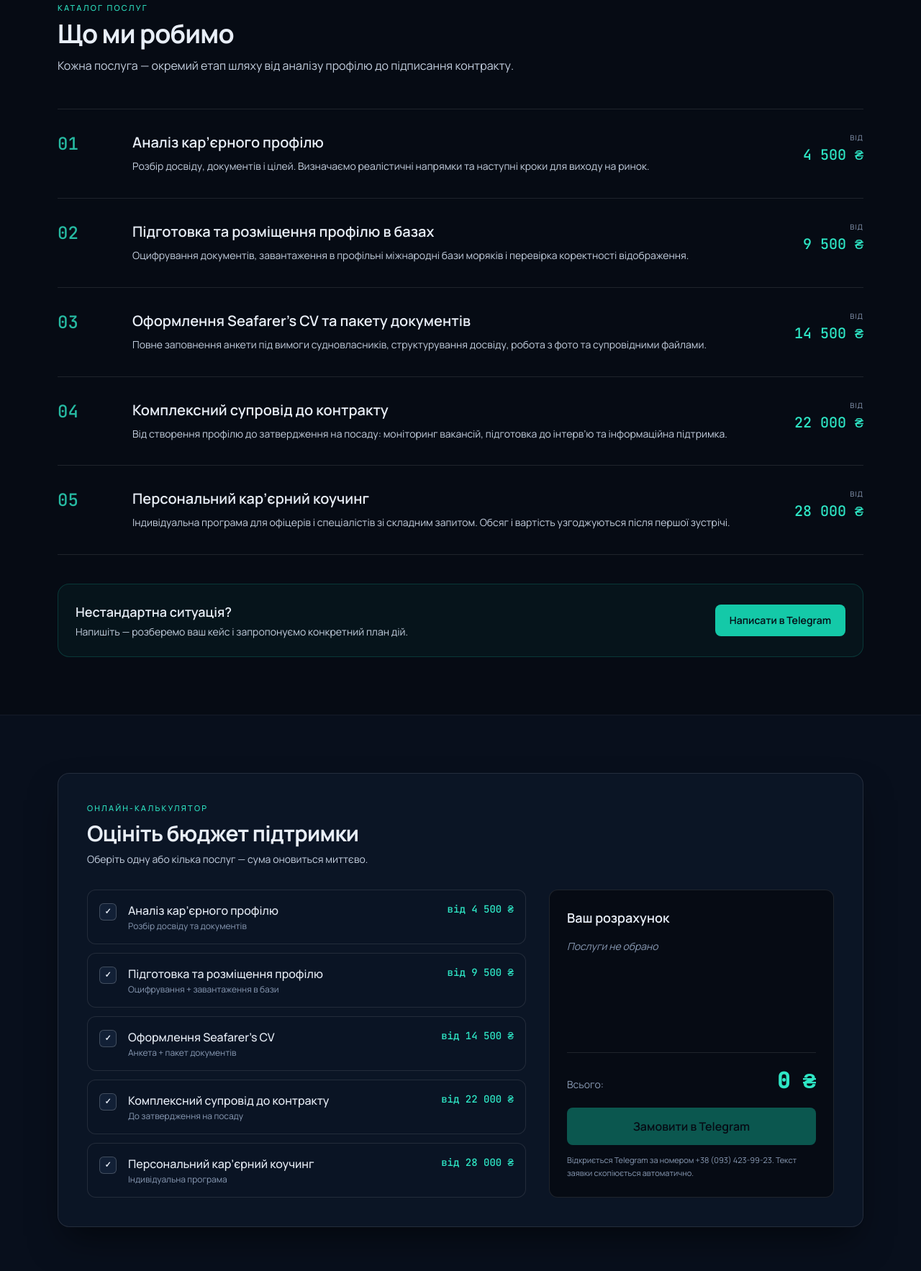
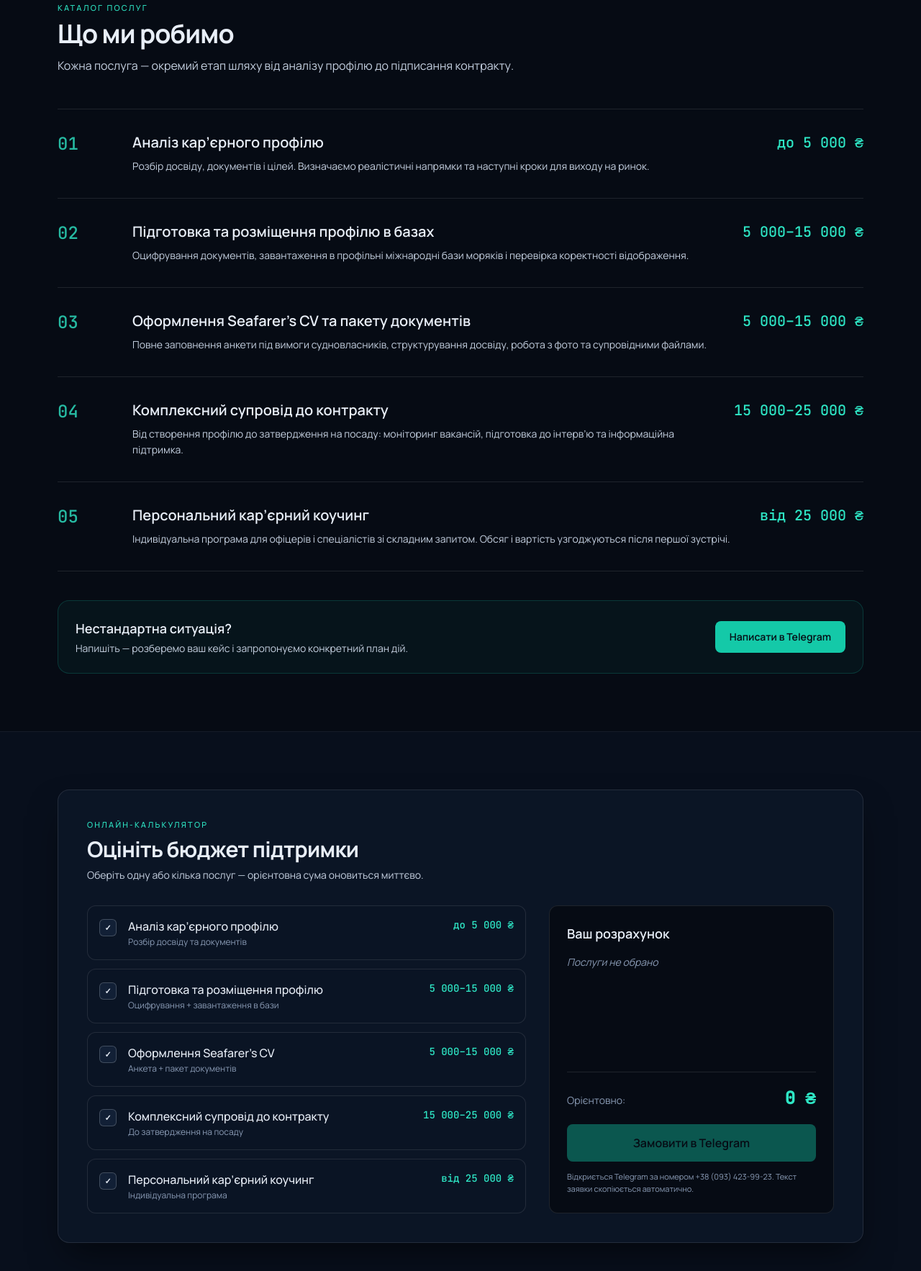
Before and after one commit to crewdocssolution/babayan-georgiy, a plain HTML site: page index.html in a window 1280 px wide. Shown: the part 910-2676 px from the top of the page at 72% size. Drawn offline with nearby package versions, Linux system fonts and the light colour scheme.

Commit message:
Prices as ranges matching payment purpose brackets

```diff
--- a/index.html
+++ b/index.html
@@ -176,8 +176,7 @@ tailwind.config = {
             <p class="text-mist-200 text-sm leading-relaxed">Розбір досвіду, документів і цілей. Визначаємо реалістичні напрямки та наступні кроки для виходу на ринок.</p>
           </div>
           <div class="md:text-right">
-            <div class="text-[10px] uppercase tracking-widest text-mist-400 mb-0.5">від</div>
-            <div class="font-mono text-xl text-signal-400">4 500 ₴</div>
+            <div class="font-mono text-xl text-signal-400">до 5 000 ₴</div>
           </div>
         </div>
         <div class="grid md:grid-cols-[5rem_1fr_auto] gap-4 md:gap-6 py-8 border-b border-white/10 items-start">
@@ -187,8 +186,7 @@ tailwind.config = {
             <p class="text-mist-200 text-sm leading-relaxed">Оцифрування документів, завантаження в профільні міжнародні бази моряків і перевірка коректності відображення.</p>
           </div>
           <div class="md:text-right">
-            <div class="text-[10px] uppercase tracking-widest text-mist-400 mb-0.5">від</div>
-            <div class="font-mono text-xl text-signal-400">9 500 ₴</div>
+            <div class="font-mono text-xl text-signal-400">5 000–15 000 ₴</div>
           </div>
         </div>
         <div class="grid md:grid-cols-[5rem_1fr_auto] gap-4 md:gap-6 py-8 border-b border-white/10 items-start">
@@ -198,8 +196,7 @@ tailwind.config = {
             <p class="text-mist-200 text-sm leading-relaxed">Повне заповнення анкети під вимоги судновласників, структурування досвіду, робота з фото та супровідними файлами.</p>
           </div>
           <div class="md:text-right">
-            <div class="text-[10px] uppercase tracking-widest text-mist-400 mb-0.5">від</div>
-            <div class="font-mono text-xl text-signal-400">14 500 ₴</div>
+            <div class="font-mono text-xl text-signal-400">5 000–15 000 ₴</div>
           </div>
         </div>
         <div class="grid md:grid-cols-[5rem_1fr_auto] gap-4 md:gap-6 py-8 border-b border-white/10 items-start">
@@ -209,8 +206,7 @@ tailwind.config = {
             <p class="text-mist-200 text-sm leading-relaxed">Від створення профілю до затвердження на посаду: моніторинг вакансій, підготовка до інтерв’ю та інформаційна підтримка.</p>
           </div>
           <div class="md:text-right">
-            <div class="text-[10px] uppercase tracking-widest text-mist-400 mb-0.5">від</div>
-            <div class="font-mono text-xl text-signal-400">22 000 ₴</div>
+            <div class="font-mono text-xl text-signal-400">15 000–25 000 ₴</div>
           </div>
         </div>
         <div class="grid md:grid-cols-[5rem_1fr_auto] gap-4 md:gap-6 py-8 items-start">
@@ -220,8 +216,7 @@ tailwind.config = {
             <p class="text-mist-200 text-sm leading-relaxed">Індивідуальна програма для офіцерів і спеціалістів зі складним запитом. Обсяг і вартість узгоджуються після першої зустрічі.</p>
           </div>
           <div class="md:text-right">
-            <div class="text-[10px] uppercase tracking-widest text-mist-400 mb-0.5">від</div>
-            <div class="font-mono text-xl text-signal-400">28 000 ₴</div>
+            <div class="font-mono text-xl text-signal-400">від 25 000 ₴</div>
           </div>
         </div>
       </div>
@@ -244,54 +239,54 @@ tailwind.config = {
       <div class="rounded-2xl border border-white/10 bg-abyss-800/40 p-6 sm:p-10 shadow-card">
         <p class="text-[11px] uppercase tracking-[0.2em] text-signal-400 mb-2 font-medium">Онлайн-калькулятор</p>
         <h2 class="text-3xl font-bold tracking-tight mb-2">Оцініть бюджет підтримки</h2>
-        <p class="text-mist-200 text-sm mb-8">Оберіть одну або кілька послуг — сума оновиться миттєво.</p>
+        <p class="text-mist-200 text-sm mb-8">Оберіть одну або кілька послуг — орієнтовна сума оновиться миттєво.</p>
 
         <div class="grid lg:grid-cols-5 gap-8">
           <div class="lg:col-span-3 space-y-3">
             <label class="check-card flex items-start gap-4 p-4 rounded-xl border border-white/10 cursor-pointer hover:border-signal-500/30 transition bg-abyss-900/40">
-              <input id="srv1" type="checkbox" value="4500" data-name="Аналіз кар’єрного профілю" class="sr-only" onchange="calculateTotal()">
+              <input id="srv1" type="checkbox" value="5000" data-name="Аналіз кар’єрного профілю" data-range="до 5 000 ₴" class="sr-only" onchange="calculateTotal()">
               <span class="box mt-0.5 w-6 h-6 rounded-md border border-white/20 bg-abyss-800 flex items-center justify-center text-[11px] font-bold shrink-0">✓</span>
               <span class="flex-1 label-text">
                 <span class="block font-medium">Аналіз кар’єрного профілю</span>
                 <span class="block text-xs text-mist-400 mt-0.5">Розбір досвіду та документів</span>
               </span>
-              <span class="font-mono text-signal-400 whitespace-nowrap text-sm">від 4 500 ₴</span>
+              <span class="font-mono text-signal-400 whitespace-nowrap text-sm">до 5 000 ₴</span>
             </label>
             <label class="check-card flex items-start gap-4 p-4 rounded-xl border border-white/10 cursor-pointer hover:border-signal-500/30 transition bg-abyss-900/40">
-              <input id="srv2" type="checkbox" value="9500" data-name="Підготовка та розміщення профілю" class="sr-only" onchange="calculateTotal()">
+              <input id="srv2" type="checkbox" value="10000" data-name="Підготовка та розміщення профілю" data-range="5 000–15 000 ₴" class="sr-only" onchange="calculateTotal()">
               <span class="box mt-0.5 w-6 h-6 rounded-md border border-white/20 bg-abyss-800 flex items-center justify-center text-[11px] font-bold shrink-0">✓</span>
               <span class="flex-1 label-text">
                 <span class="block font-medium">Підготовка та розміщення профілю</span>
                 <span class="block text-xs text-mist-400 mt-0.5">Оцифрування + завантаження в бази</span>
               </span>
-              <span class="font-mono text-signal-400 whitespace-nowrap text-sm">від 9 500 ₴</span>
+              <span class="font-mono text-signal-400 whitespace-nowrap text-sm">5 000–15 000 ₴</span>
             </label>
             <label class="check-card flex items-start gap-4 p-4 rounded-xl border border-white/10 cursor-pointer hover:border-signal-500/30 transition bg-abyss-900/40">
-              <input id="srv3" type="checkbox" value="14500" data-name="Оформлення Seafarer’s CV" class="sr-only" onchange="calculateTotal()">
+              <input id="srv3" type="checkbox" value="10000" data-name="Оформлення Seafarer’s CV" data-range="5 000–15 000 ₴" class="sr-only" onchange="calculateTotal()">
               <span class="box mt-0.5 w-6 h-6 rounded-md border border-white/20 bg-abyss-800 flex items-center justify-center text-[11px] font-bold shrink-0">✓</span>
               <span class="flex-1 label-text">
                 <span class="block font-medium">Оформлення Seafarer’s CV</span>
                 <span class="block text-xs text-mist-400 mt-0.5">Анкета + пакет документів</span>
               </span>
-              <span class="font-mono text-signal-400 whitespace-nowrap text-sm">від 14 500 ₴</span>
+              <span class="font-mono text-signal-400 whitespace-nowrap text-sm">5 000–15 000 ₴</span>
             </label>
             <label class="check-card flex items-start gap-4 p-4 rounded-xl border border-white/10 cursor-pointer hover:border-signal-500/30 transition bg-abyss-900/40">
-              <input id="srv4" type="checkbox" value="22000" data-name="Комплексний супровід до контракту" class="sr-only" onchange="calculateTotal()">
+              <input id="srv4" type="checkbox" value="20000" data-name="Комплексний супровід до контракту" data-range="15 000–25 000 ₴" class="sr-only" onchange="calculateTotal()">
               <span class="box mt-0.5 w-6 h-6 rounded-md border border-white/20 bg-abyss-800 flex items-center justify-center text-[11px] font-bold shrink-0">✓</span>
               <span class="flex-1 label-text">
                 <span class="block font-medium">Комплексний супровід до контракту</span>
                 <span class="block text-xs text-mist-400 mt-0.5">До затвердження на посаду</span>
               </span>
-              <span class="font-mono text-signal-400 whitespace-nowrap text-sm">від 22 000 ₴</span>
+              <span class="font-mono text-signal-400 whitespace-nowrap text-sm">15 000–25 000 ₴</span>
             </label>
             <label class="check-card flex items-start gap-4 p-4 rounded-xl border border-white/10 cursor-pointer hover:border-signal-500/30 transition bg-abyss-900/40">
-              <input id="srv5" type="checkbox" value="28000" data-name="Персональний кар’єрний коучинг" class="sr-only" onchange="calculateTotal()">
+              <input id="srv5" type="checkbox" value="25000" data-name="Персональний кар’єрний коучинг" data-range="від 25 000 ₴" class="sr-only" onchange="calculateTotal()">
               <span class="box mt-0.5 w-6 h-6 rounded-md border border-white/20 bg-abyss-800 flex items-center justify-center text-[11px] font-bold shrink-0">✓</span>
               <span class="flex-1 label-text">
                 <span class="block font-medium">Персональний кар’єрний коучинг</span>
                 <span class="block text-xs text-mist-400 mt-0.5">Індивідуальна програма</span>
               </span>
-              <span class="font-mono text-signal-400 whitespace-nowrap text-sm">від 28 000 ₴</span>
+              <span class="font-mono text-signal-400 whitespace-nowrap text-sm">від 25 000 ₴</span>
             </label>
           </div>
 
@@ -302,8 +297,8 @@ tailwind.config = {
             </ul>
             <div class="border-t border-white/10 pt-5 mt-5">
               <div class="flex items-baseline justify-between mb-5">
-                <span class="text-sm text-mist-400">Всього:</span>
-                <span id="total-price" class="font-mono text-3xl text-signal-400 font-semibold">0 ₴</span>
+                <span class="text-sm text-mist-400">Орієнтовно:</span>
+                <span id="total-price" class="font-mono text-2xl text-signal-400 font-semibold">0 ₴</span>
               </div>
               <a id="order-btn" href="#contacts"
                  class="w-full inline-flex items-center justify-center bg-signal-500 text-abyss-950 font-semibold py-3.5 rounded-lg pointer-events-none opacity-40 transition">
@@ -414,7 +409,7 @@ function calculateTotal() {
     if (c.checked) {
       const val = parseInt(c.value, 10);
       total += val;
-      selected.push({ name: c.dataset.name, price: val });
+      selected.push({ name: c.dataset.name, range: c.dataset.range, price: val });
     }
   });
 
@@ -428,15 +423,15 @@ function calculateTotal() {
   }
 
   list.innerHTML = selected.map(s =>
-    `<li class="flex justify-between gap-2"><span>${s.name}</span><span class="font-mono text-signal-400 shrink-0">${s.price.toLocaleString('uk-UA')} ₴</span></li>`
+    `<li class="flex justify-between gap-2"><span>${s.name}</span><span class="font-mono text-signal-400 shrink-0">${s.range}</span></li>`
   ).join('');
 
-  totalEl.textContent = total.toLocaleString('uk-UA') + ' ₴';
+  totalEl.textContent = '~' + total.toLocaleString('uk-UA') + ' ₴';
   btn.classList.remove('pointer-events-none', 'opacity-40');
   btn.classList.add('hover:bg-signal-400');
 
-  const lines = selected.map(s => `• ${s.name} — від ${s.price.toLocaleString('uk-UA')} ₴`);
-  const text = encodeURIComponent('Доброго дня! Хочу замовити:\n' + lines.join('\n') + '\n\nОрієнтовна сума: від ' + total.toLocaleString('uk-UA') + ' ₴');
+  const lines = selected.map(s => `• ${s.name} — ${s.range}`);
+  const text = encodeURIComponent('Доброго дня! Хочу замовити:\n' + lines.join('\n') + '\n\nОрієнтовна сума: ~' + total.toLocaleString('uk-UA') + ' ₴');
   btn.href = 'https://t.me/+380934239923?text=' + text;
 }
 </script>
```
